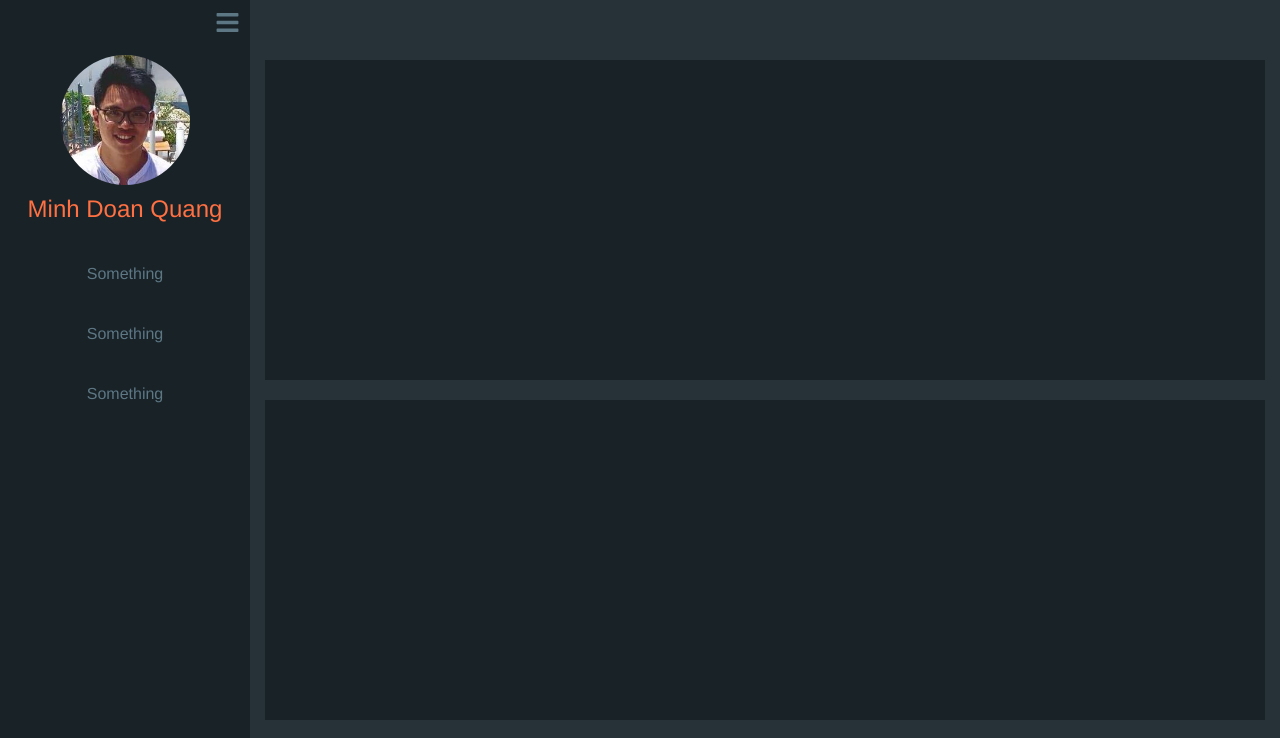
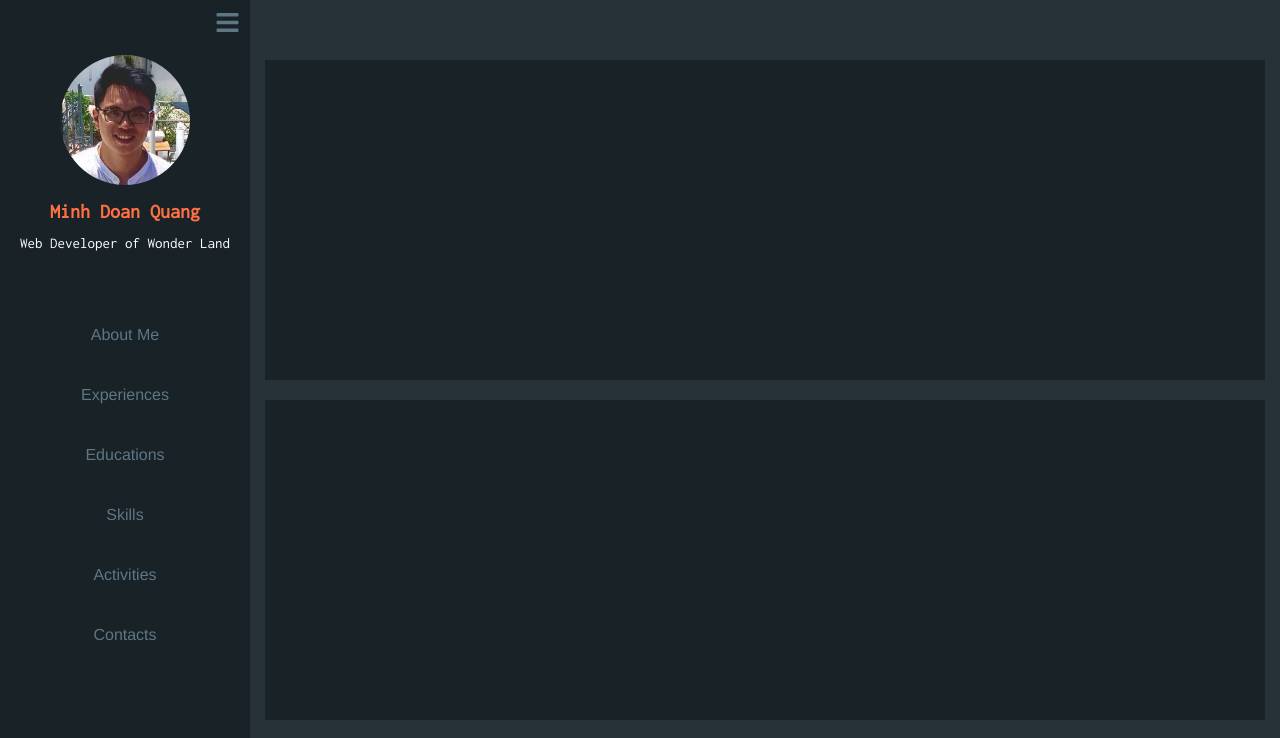
Before and after one commit to minhwood/portfolio, a Vue app: page /home in a window 1280 px wide. Shown: the top 738 px of the page. Built offline with nearby package versions, Linux system fonts and the light colour scheme.

Commit message:
AddBasicSideBar

```diff
--- /dev/null
+++ b/src/components/atoms/JobTitleTag.vue
@@ -0,0 +1,19 @@
+<template>
+    <p>{{jobtitle}}</p>
+</template>
+<script>
+export default {
+    name:'JobTitleTag',
+    props: {
+        jobtitle: String
+    }
+}
+</script>
+<style scoped>
+p {
+    margin-top: 0px;
+    font-family: var(--default-font);
+    font-size: 15px;
+    color: #fff;
+}
+</style>
--- /dev/null
+++ b/src/components/atoms/NameTag.vue
@@ -0,0 +1,18 @@
+<template>
+    <h5>{{name}}</h5>
+</template>
+<script>
+export default {
+    name:'NameTag',
+    props: {
+        name: String
+    }
+}
+</script>
+<style scoped>
+h5 {
+    margin-top: 0px;
+    font-family: var(--default-font);
+    font-weight: bold;
+}
+</style>
--- /dev/null
+++ b/src/components/molecules/Avatar.vue
@@ -0,0 +1,24 @@
+<template>
+    <img
+        :src="require('@/assets/' + this.src)"
+        class="profile-picture" alt="">
+</template>
+<script>
+export default {
+    name:'Avatar',
+    props: {
+        src: String
+    },
+    created() {
+        console.log
+    }
+}
+</script>
+<style scoped>
+.profile-picture{
+    widows: 130px;
+    height: 130px;
+    border-radius: 130px;
+    margin-bottom: 10px;
+}
+</style>
--- /dev/null
+++ b/src/components/molecules/CollabTriggerButton.vue
@@ -0,0 +1,34 @@
+<template>
+    <label :for=check_box_id class="checkbox-label">
+        <font-awesome-icon class="tab-icon" icon="bars"/>
+    </label>
+</template>
+<script>
+export default {
+    name:'CollabTriggerButton',
+    props: {
+        check_box_id:String
+    }
+}
+</script>
+<style scoped>
+
+.checkbox-label {
+    position: absolute;
+    top: 10px;
+    right: 10px;
+    cursor: pointer;
+}
+
+.checkbox-label .tab-icon {
+    width: 25px;
+    height: 25px;
+    z-index: 1;
+    color: var(--primary-text-color)
+}
+
+.checkbox-label .tab-icon:hover {
+    color: var(--hover-hightlight-color);
+    transition: color 0.5s;
+}
+</style>
--- /dev/null
+++ b/src/components/molecules/PersonTitle.vue
@@ -0,0 +1,28 @@
+<template>
+    <div class="person-title">
+        <name-tag :name=name />
+        <job-title-tag :jobtitle=jobtitle />
+    </div>
+</template>
+<script>
+import NameTag from '../atoms/NameTag'
+import JobTitleTag from '../atoms/JobTitleTag'
+
+export default {
+    name:'PersonTitle',
+    props: {
+        name: String,
+        jobtitle: String
+    },
+    components: {
+        NameTag,
+        JobTitleTag
+    }
+}
+</script>
+<style scoped>
+.person-title {
+    margin-top:5px;
+    margin-bottom: 50px;
+}
+</style>
--- /dev/null
+++ b/src/components/molecules/SideBarOption.vue
@@ -0,0 +1,33 @@
+<template>
+    <a href="#" v-on:click=onclick>{{ text }}</a>
+</template>
+<script>
+export default {
+    name:'SideBarOption',
+    props: {
+        text: String
+    },
+    methods: {
+        onclick() {
+            //trigger scroll map button
+            this.$emit('onclick')
+        }
+    }
+}
+</script>
+<style scoped>
+a {
+    display: block;
+    width: 100%;
+    line-height: 60px;
+    text-decoration: none;
+    color: var(--primary-text-color);
+    transition: 0.7s;
+    transition-property: background, color;
+}
+
+a:hover {
+    background: var(--primary-bg-color);
+    color: var(--hover-hightlight-color);
+}
+</style>
--- a/src/components/templates/PortfolioContent.vue
+++ b/src/components/templates/PortfolioContent.vue
@@ -14,6 +14,15 @@ export default {
 }
 </script>
 <style scoped>
+.content-box {
+    background: var(--primary-bg-color);
+    min-height: 100vh;
+    margin-left: 250px;
+    padding-top: 40px;
+    padding-bottom: 40px;
+    transition: margin-left 0.5s;
+}
+
 .temp-div {
     background: var(--secondary-bg-color);
     min-height: 40vh;
--- a/src/components/templates/PortfolioSideBar.vue
+++ b/src/components/templates/PortfolioSideBar.vue
@@ -1,22 +1,55 @@
 <template>
     <div class="side-bar">
-        <label for="check" class="checkbox-label">
-            <font-awesome-icon class="tab-icon" icon="bars"/>
-        </label>
+        <collab-trigger-button check_box_id="check" />
         <div class="hide-collabs">
-            <img :src="require('@/assets/avatar.jpg')" class="profile-picture" alt="">
-            <h4>Minh Doan Quang</h4>
-            <a href="#">Something</a>
-            <a href="#">Something</a>
-            <a href="#">Something</a>
+            <avatar src="avatar.jpg"/>
+            <person-title name="Minh Doan Quang" jobtitle="Web Developer of Wonder Land"/>
+            <side-bar-option v-on:onclick=option_click text="About Me"/>
+            <side-bar-option v-on:onclick=option_click text="Experiences"/>
+            <side-bar-option v-on:onclick=option_click text="Educations"/>
+            <side-bar-option v-on:onclick=option_click text="Skills"/>
+            <side-bar-option v-on:onclick=option_click text="Activities"/>
+            <side-bar-option v-on:onclick=option_click text="Contacts"/>
         </div>
     </div>
 </template>
 <script>
+import Avatar from '../molecules/Avatar'
+import CollabTriggerButton from '../molecules/CollabTriggerButton'
+import SideBarOption from '../molecules/SideBarOption'
+import PersonTitle from '../molecules/PersonTitle'
+
 export default {
     name:'PortfolioSideBar',
-    components: {}
+    components: {
+        Avatar,
+        CollabTriggerButton,
+        SideBarOption,
+        PersonTitle
+    },
+    methods: {
+        option_click() {
+            //to be implement
+            console.log("option clicked")
+        }
+    }
 }
 </script>
 <style scoped>
+.side-bar {
+    padding-top: 55px;
+    padding-bottom: 40px;
+    background: var(--secondary-bg-color);
+    position: fixed;
+    left:0px;
+    width: 250px;
+    height: 100%;
+    text-align: center;
+    color: var(--hover-hightlight-color);
+    transition: left 0.5s;
+}
+
+.hide-collabs {
+    transition: display 1s;
+}
 </style>
--- a/src/pages/Home.vue
+++ b/src/pages/Home.vue
@@ -54,4 +54,8 @@ export default {
   background-color: var(--primary-bg-color);
   display: inline-block;
 }
+
+.checkbox {
+    display: none;
+}
 </style>
--- a/src/statics/core.css
+++ b/src/statics/core.css
@@ -1,75 +1,11 @@
+@import url('https://fonts.googleapis.com/css?family=Inconsolata');
+
 :root {
     --primary-bg-color: rgb(38, 50, 56);
     --secondary-bg-color: rgb(25, 34, 39);
     --hover-hightlight-color: rgb(255, 112, 66);
     --primary-text-color: rgb(93, 119, 132);
-}
-
-.side-bar {
-    padding-top: 55px;
-    padding-bottom: 40px;
-    background: var(--secondary-bg-color);
-    position: fixed;
-    left:0px;
-    width: 250px;
-    height: 100%;
-    text-align: center;
-    color: var(--hover-hightlight-color);
-    transition: left 0.5s;
-}
-
-.side-bar .profile-picture{
-    widows: 130px;
-    height: 130px;
-    border-radius: 130px;
-    margin-bottom: 10px;
-}
-
-.side-bar h4 {
-    margin-top: 0px;
-    margin-bottom: 20px;
-}
-
-.side-bar a {
-    display: block;
-    width: 100%;
-    line-height: 60px;
-    text-decoration: none;
-    color: var(--primary-text-color);
-    transition: 0.7s;
-    transition-property: background, color;
-}
-
-.side-bar a:hover {
-    background: var(--primary-bg-color);
-    color: var(--hover-hightlight-color);
-}
-
-.hide-collabs {
-    transition: display 1s;
-}
-
-.checkbox {
-    display: none;
-}
-
-.checkbox-label {
-    position: absolute;
-    top: 10px;
-    right: 10px;
-    cursor: pointer;
-}
-
-.checkbox-label .tab-icon {
-    width: 25px;
-    height: 25px;
-    z-index: 1;
-    color: var(--primary-text-color)
-}
-
-.checkbox-label .tab-icon:hover {
-    color: var(--hover-hightlight-color);
-    transition: color 0.5s;
+    --default-font: 'Inconsolata';
 }
 
 #check:checked ~ .side-bar {
@@ -83,12 +19,3 @@
 #check:checked ~ .content-box {
     margin-left: 50px;
 }
-
-.content-box {
-    background: var(--primary-bg-color);
-    min-height: 100vh;
-    margin-left: 250px;
-    padding-top: 40px;
-    padding-bottom: 40px;
-    transition: margin-left 0.5s;
-}
```
